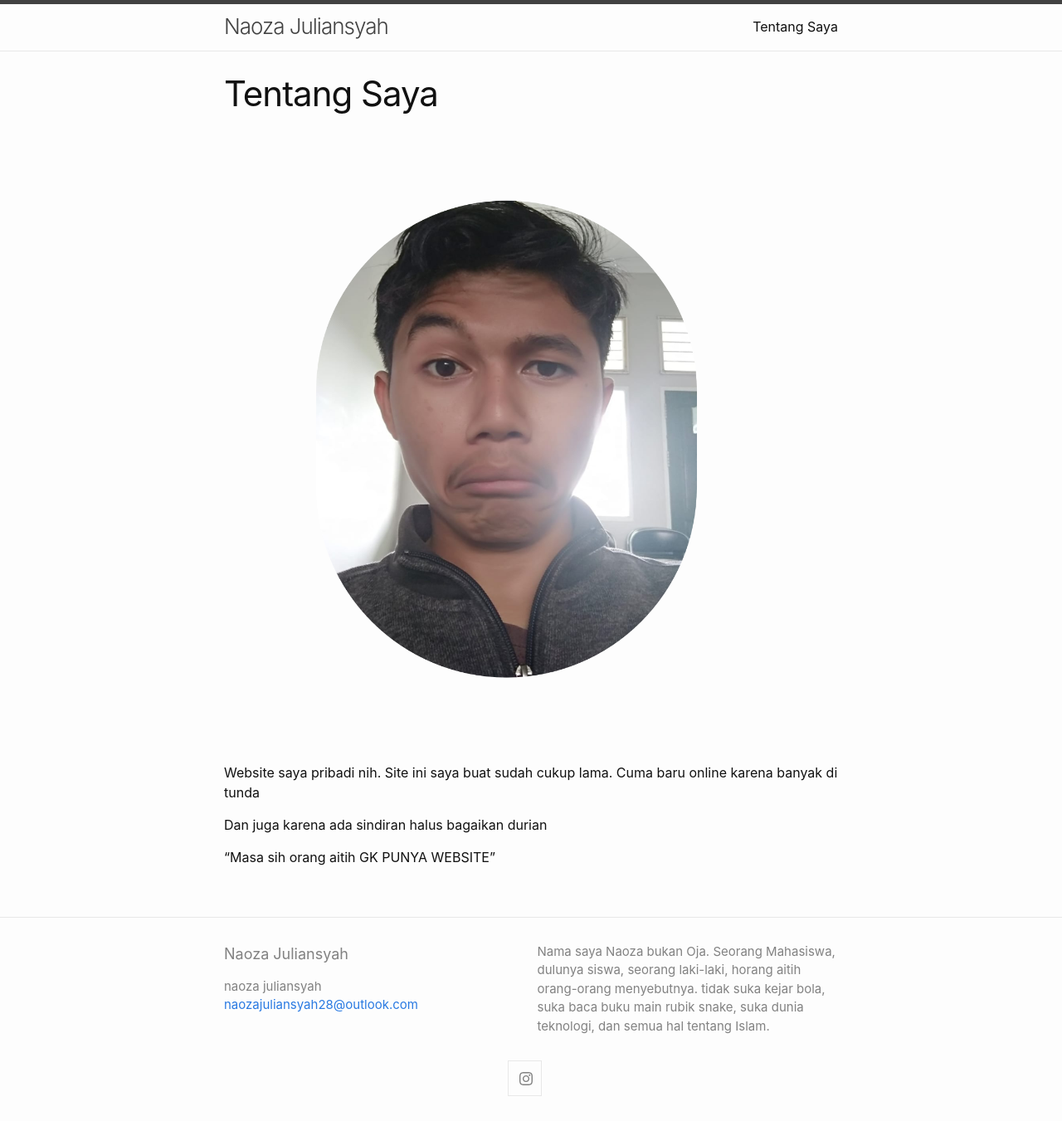
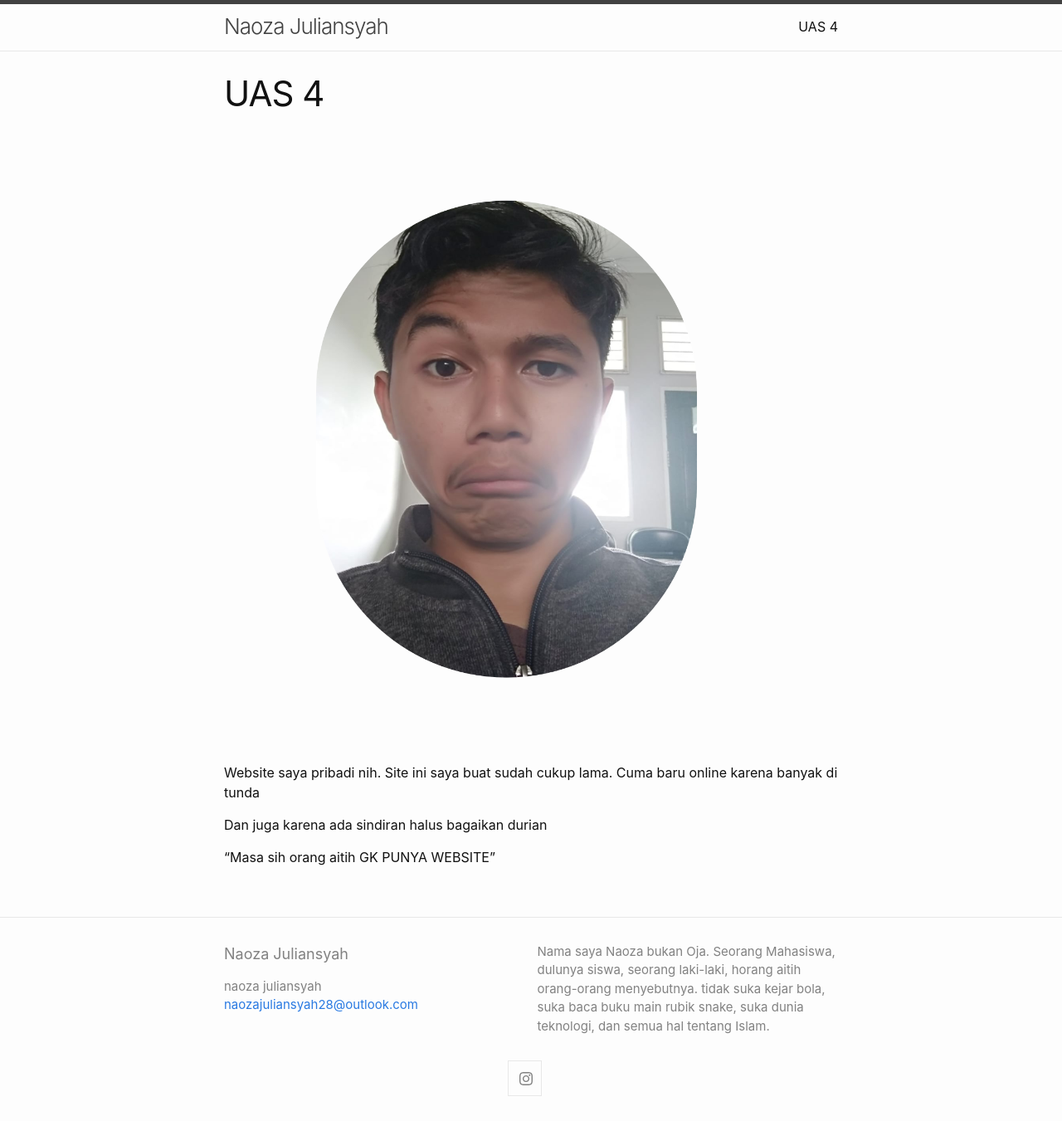
Before and after one commit to juliansyahnaoza/juliansyahnaoza.github.io, a Jekyll site: the page built from UAS.md, in a window 1280 px wide. Shown: the whole page at 83% size. Built offline with Jekyll 4.4.1, drawn with Linux system fonts in a browser that asks for light colours.

Commit message:
Update UAS.md

```diff
--- a/UAS.md
+++ b/UAS.md
@@ -1,6 +1,6 @@
 ---
 layout: page
-title: Tentang Saya
+title: UAS 4
 permalink: /about/
 ---
 
```
